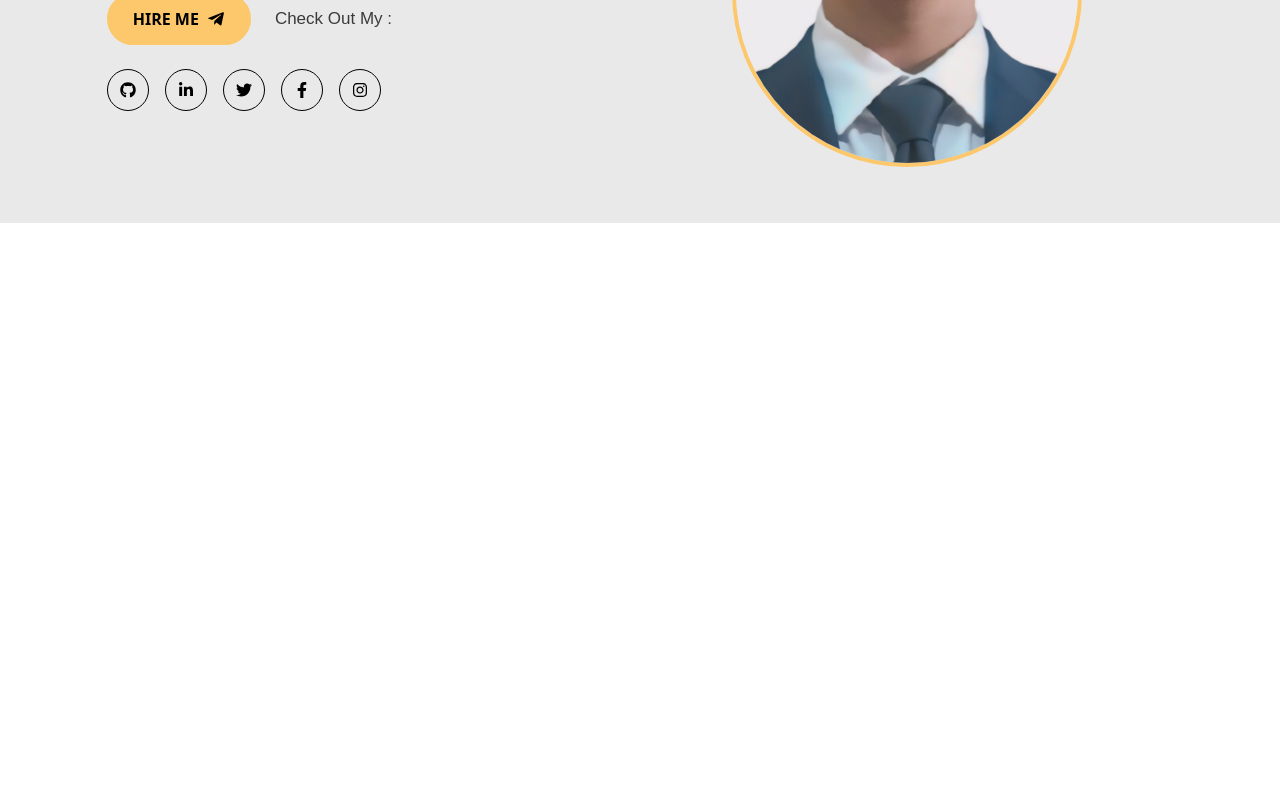
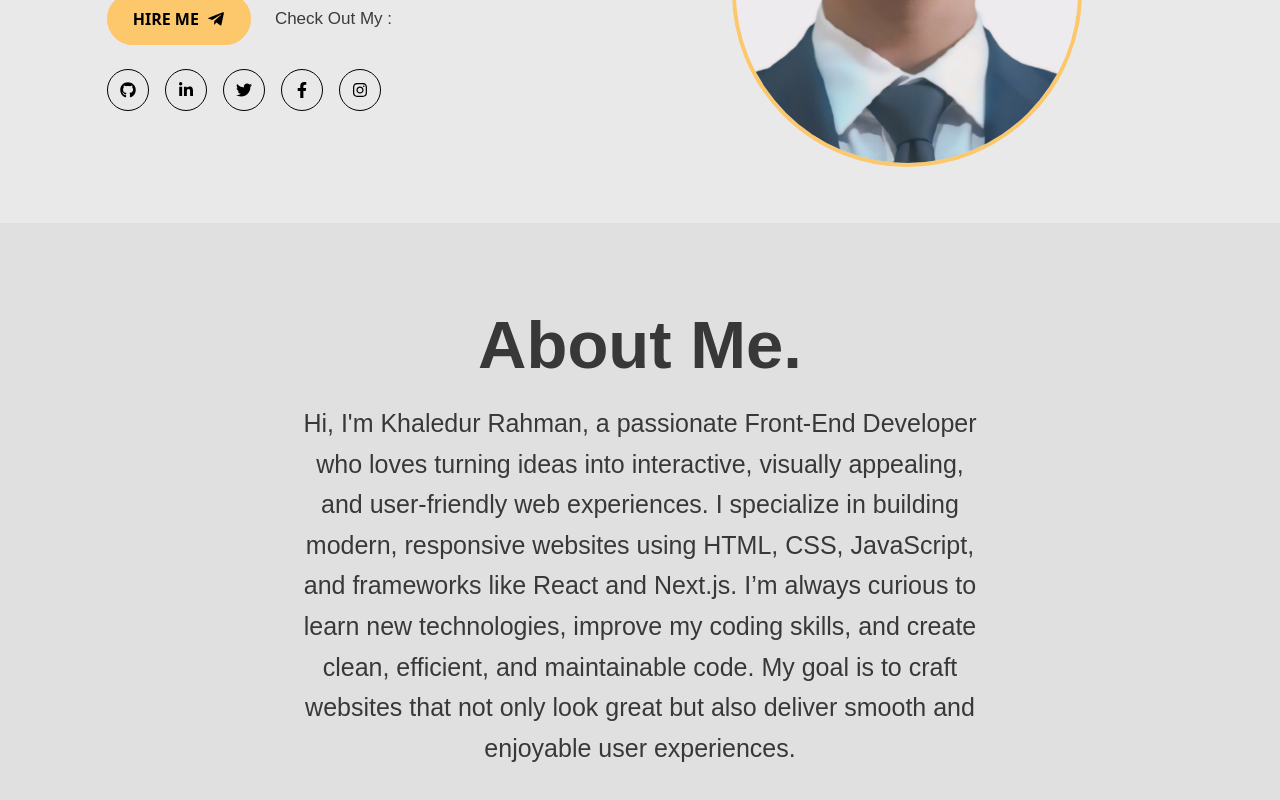
Before and after one commit to khaled6013/MY-PORTFOLIO, a React (Vite) app: page / in a window 1280 px wide. Shown: the part 566-1366 px from the top of the page. Before the commit the page ends 800 px from the top, so only its background shows below. Built offline with nearby package versions, Linux system fonts and the light colour scheme.

Commit message:
about section

```diff
--- /dev/null
+++ b/src/components/About.jsx
@@ -0,0 +1,25 @@
+import React from 'react'
+
+const About = () => {
+    return (
+        <>
+            <div className="lg:py-20 py-10 bg-[#E0E0E0]">
+                <div className="lg:w-10/12 w-11/12 mx-auto">
+                    <div className="text-center">
+                        <h2 className="font-pops lg:font-extrabold font-bold text-black lg:text-[67px] md:text-[45px] text-[32px] opacity-75 leading-tight">
+                            About Me.
+                        </h2>
+
+                        <p className="lg:w-2/3 md:w-4/5 w-full mx-auto font-medium font-pops text-[16px] sm:text-[18px] md:text-[20px] lg:text-[25px] pt-4 opacity-75 text-center leading-relaxed px-2 sm:px-4">
+                            Hi, I'm Khaledur Rahman, a passionate Front-End Developer who loves turning ideas into interactive, visually appealing, and user-friendly web experiences. I specialize in building modern, responsive websites using HTML, CSS, JavaScript, and frameworks like React and Next.js.
+                            I’m always curious to learn new technologies, improve my coding skills, and create clean, efficient, and maintainable code. My goal is to craft websites that not only look great but also deliver smooth and enjoyable user experiences.
+                        </p>
+                    </div>
+                </div>
+            </div>
+
+        </>
+    )
+}
+
+export default About
--- a/src/components/Banner.jsx
+++ b/src/components/Banner.jsx
@@ -33,7 +33,8 @@ const Banner = () => {
 
                   <div className="flex items-center gap-3 lg:gap-4">
                     <a
-                      href="#"
+                      href="https://github.com/khaled6013"
+                      target="_blank"
                       className="border border-black rounded-full p-3 hover:bg-black hover:text-white transition-all duration-300"
                     >
                       <FaGithub />
@@ -51,7 +52,8 @@ const Banner = () => {
                       <FaTwitter />
                     </a>
                     <a
-                      href="#"
+                      href="https://www.facebook.com/pk.khaled.7"
+                      target="_blank"
                       className="border border-black rounded-full p-3 hover:bg-black hover:text-white transition-all duration-300"
                     >
                       <FaFacebookF />
--- a/src/page/Home.jsx
+++ b/src/page/Home.jsx
@@ -1,12 +1,14 @@
 import React from 'react'
 import Nav from '../components/Nav'
 import Banner from '../components/Banner'
+import About from '../components/About'
 
 const Home = () => {
   return (
     <>
       <Nav></Nav>
       <Banner></Banner>
+      <About></About>
     </>
   )
 }
```
